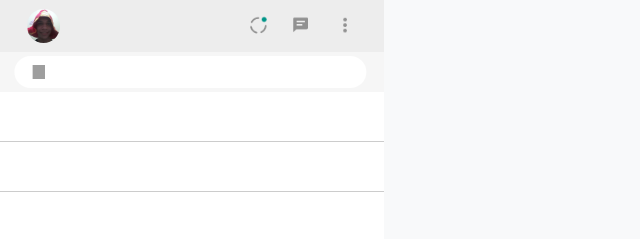
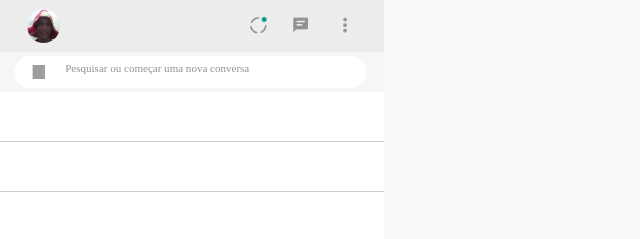
Before and after one commit to jpmarques-97/wpp-static-clone, a plain HTML site: page index.html in a window 1280 px wide. Shown: the top 239 px of the page, 0-640 px from the left. Drawn offline with Linux system fonts and the light colour scheme; grey boxes are pictures that could not be loaded.

Commit message:
add a placeholder to 'search messages'

```diff
--- a/index.html
+++ b/index.html
@@ -27,7 +27,7 @@
         <nav class="header2">
             <div class='div-input'>
                 <img src="https://upload.wikimedia.org/wikipedia/commons/thumb/5/55/Magnifying_glass_icon.svg/1200px-Magnifying_glass_icon.svg.png" alt="" id="input_img">
-                <div class="input" contenteditable="true" ></div>
+                <div class="input" contenteditable="true" data-text="Pesquisar ou começar uma nova conversa"></div>
             </div>
 
         </nav>
--- a/static/style.css
+++ b/static/style.css
@@ -189,3 +189,11 @@ h1{
  p{
      font-size: 0.6rem;
  }
+ [contentEditable=true]:empty:not(:focus):before{
+    content:attr(data-text);
+    position:absolute;
+    top:0;
+    transform: translate(0,50%);
+    font-size: 0.5rem;
+    color:#919191;
+}
```
